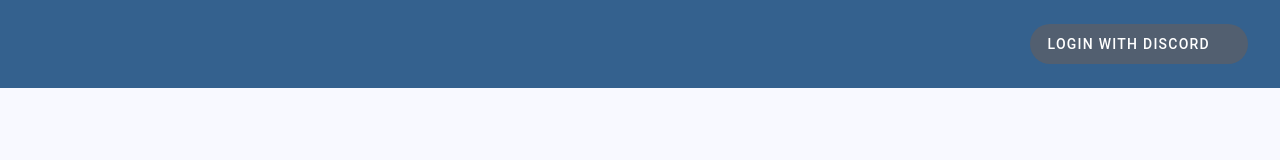
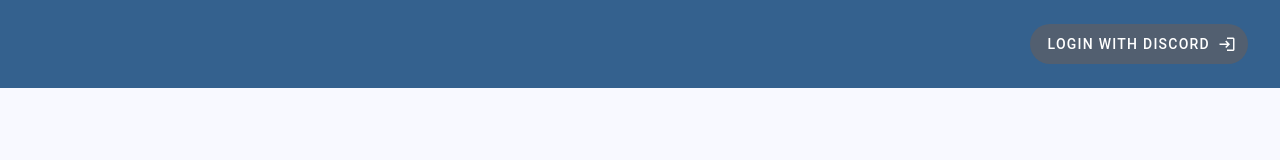
Before and after one commit to michellao/nuxt-app, a Nuxt app in the folder frontend/: page / in a window 1280 px wide. Shown: the top 160 px of the page. Built offline with nearby package versions, Linux system fonts and the light colour scheme.

Commit message:
Fix applying icon from mdi

```diff
--- a/frontend/components/NavView.vue
+++ b/frontend/components/NavView.vue
@@ -6,7 +6,7 @@
                 <a
                     href="https://discord.com/oauth2/authorize?client_id=1303701511888703509&response_type=code&redirect_uri=http%3A%2F%2Flocalhost%3A3000%2Fapi%2Fauth-discord&scope=identify+messages.read"
                 >
-                    <v-btn-secondary append-icon="md:login">Login with Discord</v-btn-secondary></a
+                    <v-btn-secondary append-icon="mdi-login">Login with Discord</v-btn-secondary></a
                 >
         </div>
     </div>
--- a/frontend/plugins/vuetify.ts
+++ b/frontend/plugins/vuetify.ts
@@ -2,6 +2,7 @@ import '@mdi/font/css/materialdesignicons.css';
 
 import 'vuetify/styles';
 import { createVuetify } from 'vuetify';
+import { aliases, mdi } from 'vuetify/iconsets/mdi';
 import { VBtn } from 'vuetify/components';
 
 export default defineNuxtPlugin((app) => {
@@ -41,6 +42,13 @@ export default defineNuxtPlugin((app) => {
                 height: 40,
             }
         },
+        icons: {
+            defaultSet: 'mdi',
+            aliases,
+            sets: {
+                mdi
+            }
+        },
     });
     app.vueApp.use(vuetify);
 });
```
